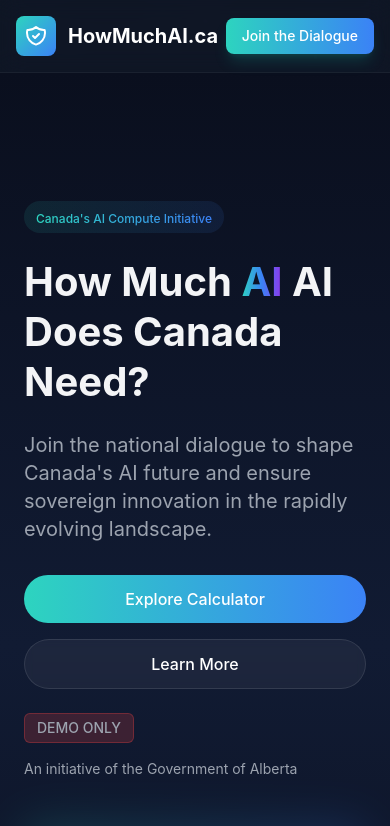
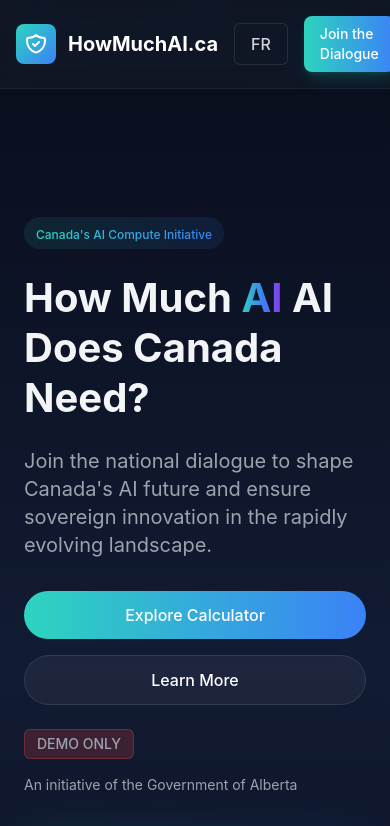
Before and after one commit to developmentation/howmuchai.ca, a Vue app in the folder public/: page / in a window 390 px wide. Shown: the top 826 px of the page. Built offline with nearby package versions, Linux system fonts and the light colour scheme.

Commit message:
Fixed CCI, made the language toggle always visible

```diff
--- a/package.json
+++ b/package.json
@@ -1,6 +1,6 @@
 {
   "name": "howmuchai.ca",
-  "version": "0.0.6",
+  "version": "0.0.7",
   "private": true,
   "author": "The Government of Alberta",
   "license": "MIT",
--- a/public/src/App.vue
+++ b/public/src/App.vue
@@ -13,19 +13,19 @@
               <span class="text-xl font-bold text-white">{{ currentSite }}</span>
             </router-link>
           </div>
-          <nav class="hidden md:flex space-x-6">
-            <a @click.prevent="navigateToSection('about')" class="text-gray-300 hover:text-white transition-colors cursor-pointer">{{ $t('nav.about') }}</a>
-            <a @click.prevent="navigateToSection('calculator')" class="text-gray-300 hover:text-white transition-colors cursor-pointer">{{ $t('nav.calculator') }}</a>
-            <a @click.prevent="navigateToSection('features')" class="text-gray-300 hover:text-white transition-colors cursor-pointer">{{ $t('nav.features') }}</a>
-            <a @click.prevent="navigateToSection('approach')" class="text-gray-300 hover:text-white transition-colors cursor-pointer">{{ $t('nav.approach') }}</a>
+          <div class="flex items-center space-x-4">
+            <nav class="hidden md:flex space-x-6">
+              <a @click.prevent="navigateToSection('about')" class="text-gray-300 hover:text-white transition-colors cursor-pointer">{{ $t('nav.about') }}</a>
+              <a @click.prevent="navigateToSection('calculator')" class="text-gray-300 hover:text-white transition-colors cursor-pointer">{{ $t('nav.calculator') }}</a>
+              <a @click.prevent="navigateToSection('features')" class="text-gray-300 hover:text-white transition-colors cursor-pointer">{{ $t('nav.features') }}</a>
+              <a @click.prevent="navigateToSection('approach')" class="text-gray-300 hover:text-white transition-colors cursor-pointer">{{ $t('nav.approach') }}</a>
+            </nav>
             <button
               @click="toggleLanguage"
               class="lang-toggle"
             >
               {{ currentLanguage === 'en' ? 'FR' : 'EN' }}
             </button>
-          </nav>
-          <div class="flex items-center">
             <a
               @click.prevent="navigateToSection('cta')"
               class="bg-gradient-to-r from-teal-400 to-blue-500 text-white py-2 px-4 rounded-lg shadow-lg shadow-teal-500/20 hover:shadow-xl hover:shadow-teal-500/30 transition-all duration-300 text-sm font-medium cursor-pointer"
--- a/public/src/locales/messages.json
+++ b/public/src/locales/messages.json
@@ -199,7 +199,7 @@
         "description": "Your information may be shared with the following entities:",
         "items": {
           "government": "Government of Alberta departments involved in AI strategy and policy development.",
-          "cci": "The Canadian Computing Infrastructure (CCI) for analysis and research purposes.",
+          "cci": "The Canadian Council for Innovation (CCI) for analysis and research purposes.",
           "amii": "The Alberta Machine Intelligence Institute (Amii) to inform AI research and development initiatives."
         }
       },
@@ -413,7 +413,7 @@
         "description": "Vos informations peuvent être partagées avec les entités suivantes:",
         "items": {
           "government": "Départements du gouvernement de l'Alberta impliqués dans la stratégie et la politique d'IA.",
-          "cci": "L'Infrastructure canadienne de calcul (CCI) à des fins d'analyse et de recherche.",
+          "cci": "Conseil canadien des innovateurs (CCI) à des fins d'analyse et de recherche.",
           "amii": "L'Institut d'intelligence artificielle de l'Alberta (Amii) pour informer les initiatives de recherche et développement en IA."
         }
       },
```
Also changed, not shown: 1 other file (tests, documents, lock files or other folders).
